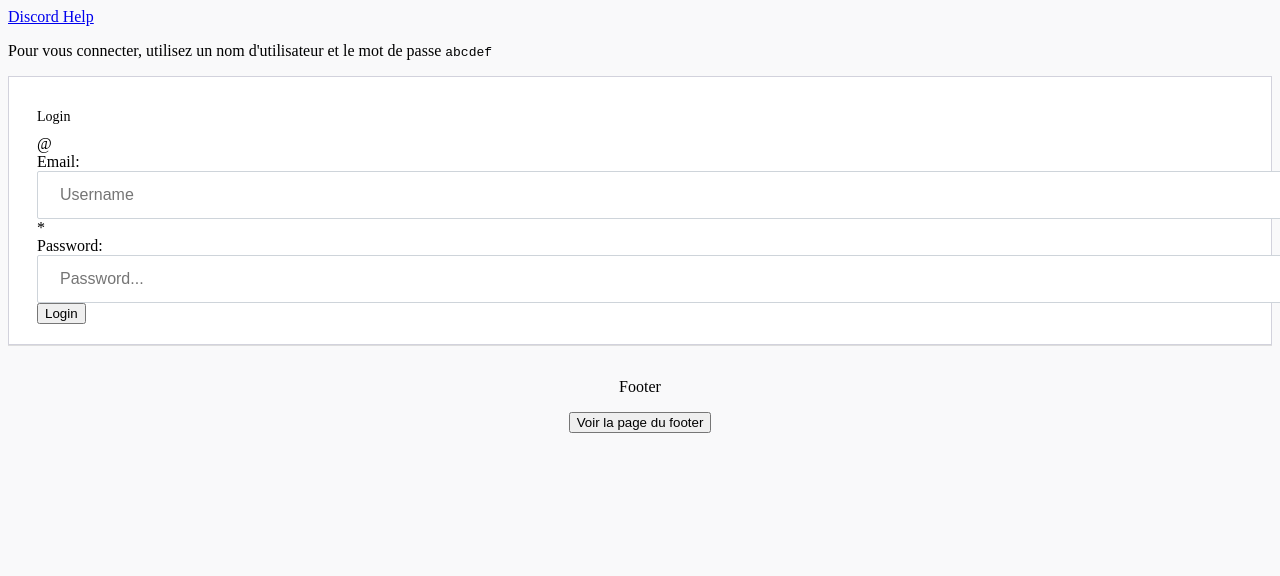
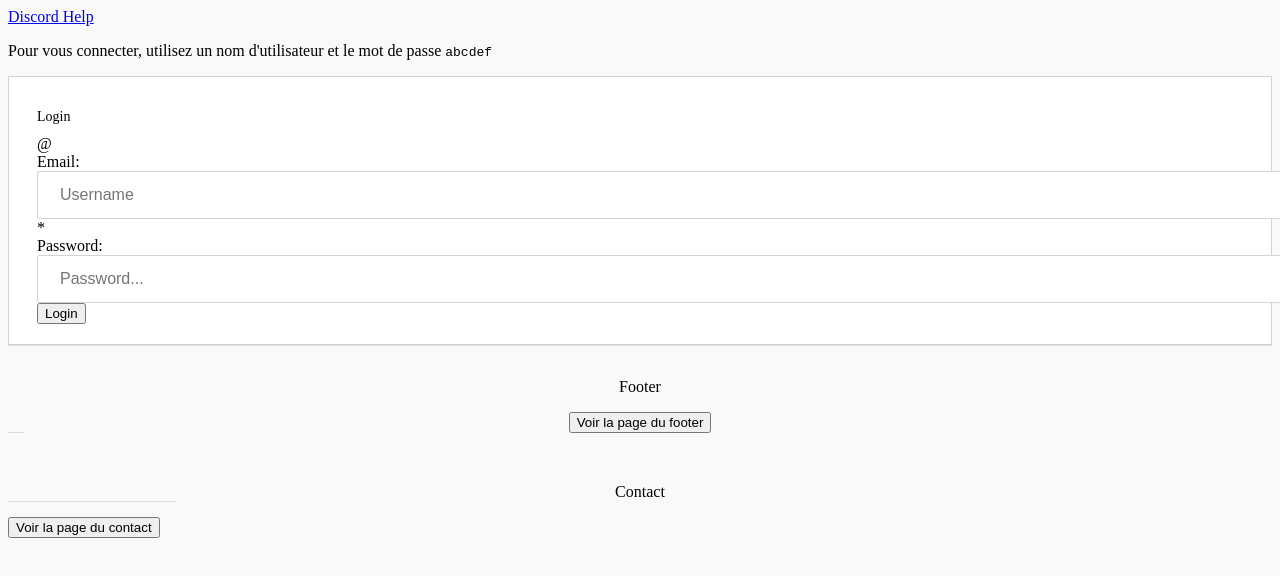
Before and after one commit to clementmarius/followedApplicationsInternship, a React (Vite) app in the folder front/frontFollowed/: page / in a window 1280 px wide. Shown: the top 576 px of the page. Built offline with nearby package versions, Linux system fonts and the light colour scheme; no server answers.

Commit message:
redirect after login

```diff
--- a/front/frontFollowed/src/App.jsx
+++ b/front/frontFollowed/src/App.jsx
@@ -6,6 +6,7 @@ import Header from "./components/Header";
 import LoginForm from "./components/Login";
 import LandingPage from "./components/LandingPage";
 import FooterPage from "./components/FooterPage";
+import ContactPage from "./components/ContactPage";
 
 const App = () => {
   const { state } = useContext(StoreContext);
@@ -31,6 +32,7 @@ const App = () => {
             />
           )}
           <Route path="/footer" element={<FooterPage />} />
+          <Route path="/contact" element={<ContactPage />} />
 
           <Route path="*" element={<Navigate to="/" />} />
         </Routes>
--- /dev/null
+++ b/front/frontFollowed/src/components/Contact.jsx
@@ -0,0 +1,15 @@
+import React from "react";
+import { useNavigate } from "react-router-dom";
+
+const Contact = () => {
+    const navigate = useNavigate();
+
+    return (
+        <contact style={{ textAlign: "center", padding: "1rem", borderTop: "1px solid #ddd" }}>
+      <p>Contact</p>
+      <button onClick={() => navigate("/contact")}>Voir la page du contact</button>
+    </contact>
+    )
+}
+
+export default Contact;
--- a/front/frontFollowed/src/components/displayLandingPage.js
+++ b/front/frontFollowed/src/components/displayLandingPage.js
@@ -1,8 +1,9 @@
 export default async function displayLandingPage(event, navigate, tryLogin) {
-    event.preventDefault();
+  event.preventDefault();
 
-    const success = await tryLogin();
-    if (success) {
-      navigate("/landingPage");
-    }
+  const success = await tryLogin();
+  console.log("Redirecting?", success);
+  if (success) {
+    navigate("/landingPage");
   }
+}
--- a/front/frontFollowed/src/components/login.jsx
+++ b/front/frontFollowed/src/components/login.jsx
@@ -1,14 +1,17 @@
-import { useState } from "react";
+import { useContext, useState } from "react";
 import Cookies from "universal-cookie";
 import { useNavigate } from "react-router-dom";
+import { StoreContext } from "../store";
 import displayLandingPage from "./DisplayLandingPage";
 import Footer from "./Footer";
+import Contact from "./contact";
 
 const LoginForm = () => {
   const navigate = useNavigate();
   const [email, setEmail] = useState("");
   const [password, setPassword] = useState("");
   const cookies = new Cookies();
+  const {dispatch} = useContext(StoreContext);
 
   const tryLogin = async () => {
     console.log("Trying to log in...");
@@ -35,6 +38,7 @@ const LoginForm = () => {
 
       const profileData = await profileResponse.json();
       console.log("User profile:", profileData);
+      dispatch({ type: "SET_LOGGED_IN", payload: true });
       return true;
     } else {
       console.error("Login failed");
@@ -55,7 +59,11 @@ const LoginForm = () => {
             >
               @
             </span>
-            <form onSubmit={(event) => displayLandingPage(event, navigate, tryLogin)}>
+            <form
+              onSubmit={(event) =>
+                displayLandingPage(event, navigate, tryLogin)
+              }
+            >
               <div>
                 <label>
                   Email:{" "}
@@ -101,6 +109,7 @@ const LoginForm = () => {
         </div>
       </div>
       <Footer />
+      <Contact />
     </>
   );
 };
--- /dev/null
+++ b/package.json
@@ -0,0 +1,5 @@
+{
+  "dependencies": {
+    "react-router-dom": "^6.27.0"
+  }
+}
```
Also changed, not shown: front/frontFollowed/src/components/ContactPage.jsx (indentation only), 1 other file (tests, documents, lock files or other folders).
